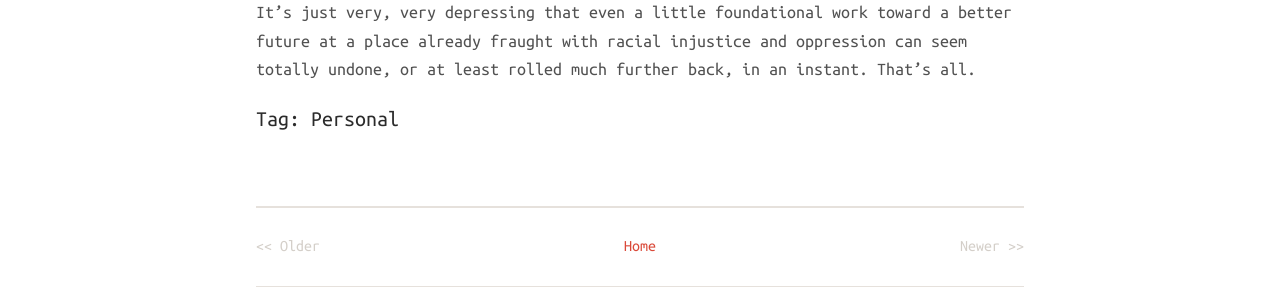
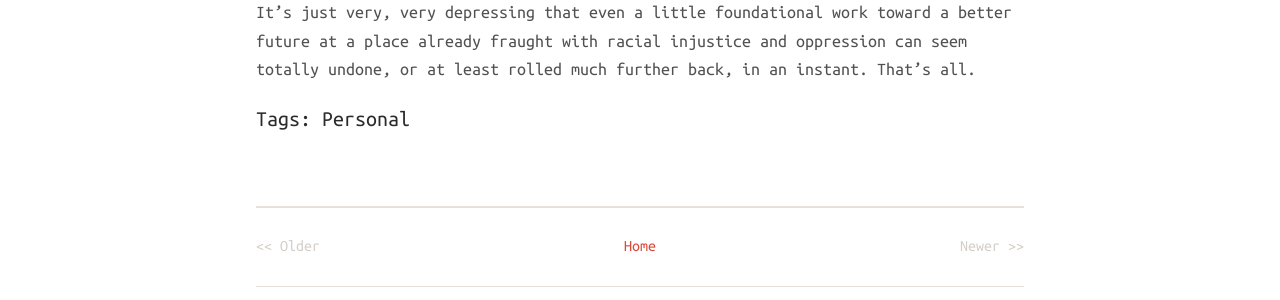
Before and after one commit to tayloraburgess/tayloraburgess.github.io, a Jekyll site: the page built from _posts/2016-05-14-samford-racist-sorority.md, in a window 1280 px wide and 900 px high, scrolled down 2623 px. Shown: the part 494-794 px from the top of the window. Built offline with Jekyll 4.4.1, drawn with Linux system fonts in a browser that asks for light colours; nearby versions of some CDN libraries.

Commit message:
New Post

```diff
--- a/_layouts/post.html
+++ b/_layouts/post.html
@@ -18,7 +18,7 @@ layout: default
 		</p>
 		<div class="post">
 			{{ content }}
-			<h5>Tag: {{ page.tags }}</h5>
+			<h5>Tags: {{ page.tags }}</h5>
 		</div>
 	</div>
 
```
Also changed, not shown: assets/ios6_photos.png (added), assets/ios7_photos.png (added), assets/logicprox.png (added), assets/neve54.jpg (added).
